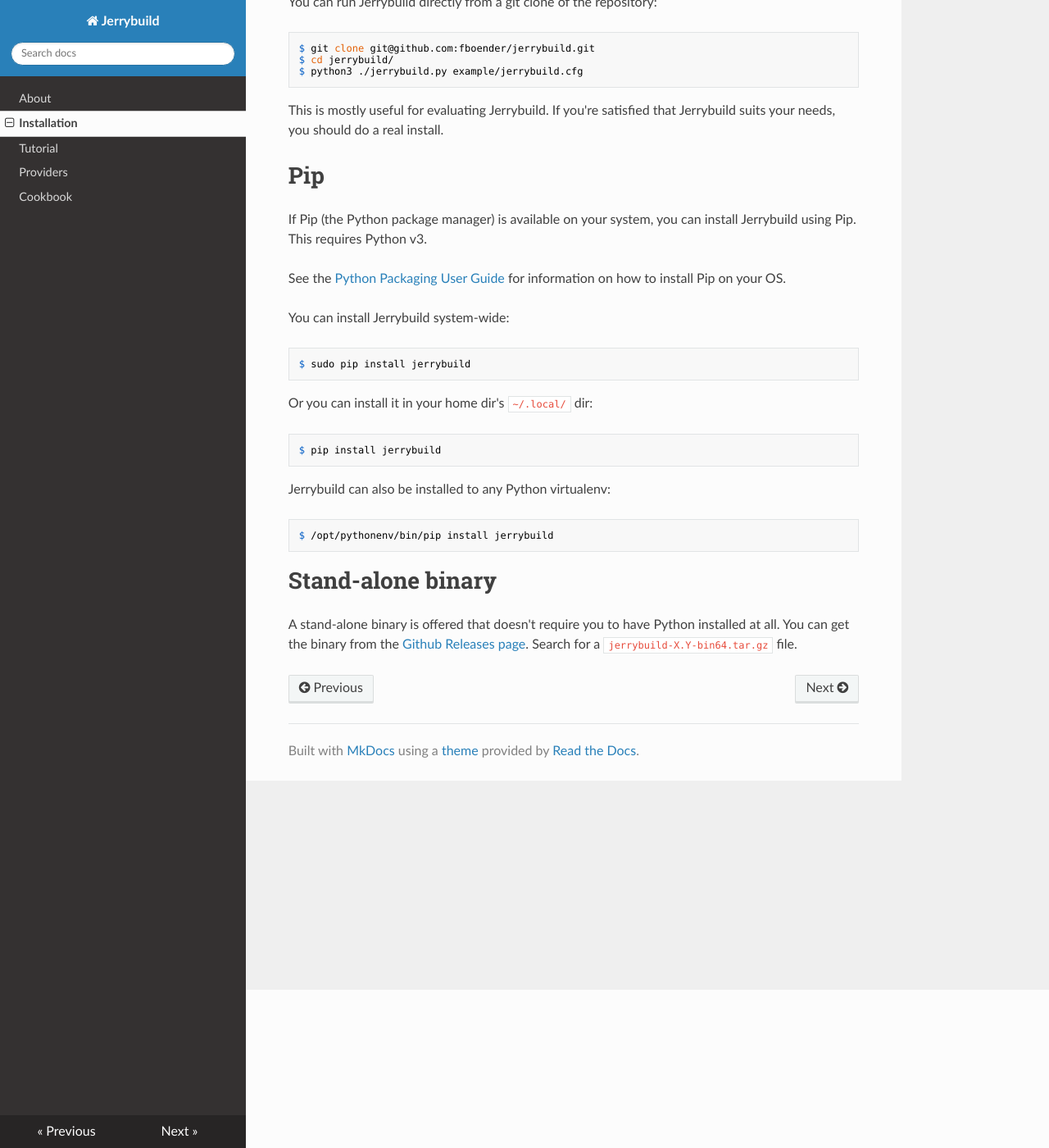
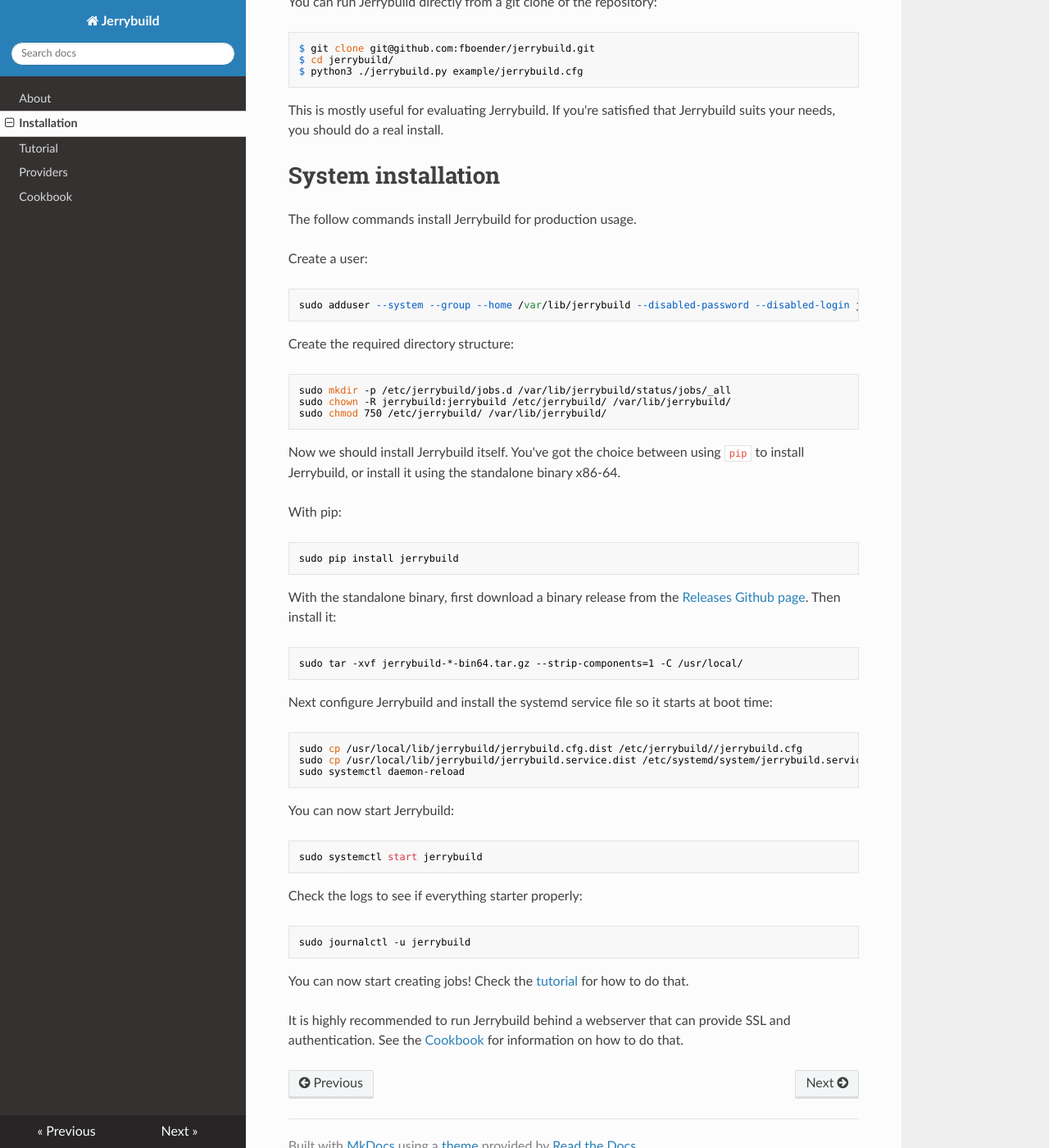
Before and after one commit to fboender/jerrybuild, an MkDocs documentation site: the page built from docs/installation.md, in a window 1280 px wide and 1400 px high, scrolled down 193 px. Shown: the whole window at 82% size. Built offline with MkDocs 1.6.1, drawn with Linux system fonts in a browser that asks for light colours; nearby versions of some CDN libraries.

Commit message:
Update docs

```diff
--- a/docs/installation.md
+++ b/docs/installation.md
@@ -9,30 +9,53 @@
 This is mostly useful for evaluating Jerrybuild. If you're satisfied that
 Jerrybuild suits your needs, you should do a real install.
 
-# Pip
+# System installation
 
-If Pip (the Python package manager) is available on your system, you can
-install Jerrybuild using Pip. This requires Python v3.
+The follow commands install Jerrybuild for production usage.
 
-See the [Python Packaging User
-Guide](https://packaging.python.org/guides/installing-using-linux-tools/#installing-pip-setuptools-wheel-with-linux-package-managers)
-for information on how to install Pip on your OS.
+Create a user:
 
-You can install Jerrybuild system-wide:
+    sudo adduser --system --group --home /var/lib/jerrybuild --disabled-password --disabled-login jerrybuild
 
-    $ sudo pip install jerrybuild
+Create the required directory structure:
 
-Or you can install it in your home dir's `~/.local/` dir:
+    sudo mkdir -p /etc/jerrybuild/jobs.d /var/lib/jerrybuild/status/jobs/_all
+    sudo chown -R jerrybuild:jerrybuild /etc/jerrybuild/ /var/lib/jerrybuild/
+    sudo chmod 750 /etc/jerrybuild/ /var/lib/jerrybuild/
 
-    $ pip install jerrybuild
+Now we should install Jerrybuild itself. You've got the choice between using
+`pip` to install Jerrybuild, or install it using the standalone binary x86-64.
 
-Jerrybuild can also be installed to any Python virtualenv:
+With pip:
 
-    $ /opt/pythonenv/bin/pip install jerrybuild
+    sudo pip install jerrybuild
 
-# Stand-alone binary
+With the standalone binary, first download a binary release from the [Releases
+Github page](https://github.com/fboender/jerrybuild/releases). Then install
+it:
 
-A stand-alone binary is offered that doesn't require you to have Python
-installed at all. You can get the binary from the [Github Releases
-page](https://github.com/fboender/jerrybuild/releases/). Search for a
-`jerrybuild-X.Y-bin64.tar.gz` file.
+    sudo tar -xvf jerrybuild-*-bin64.tar.gz --strip-components=1 -C /usr/local/
+
+Next configure Jerrybuild and install the systemd service file so it starts at
+boot time:
+
+    sudo cp /usr/local/lib/jerrybuild/jerrybuild.cfg.dist /etc/jerrybuild//jerrybuild.cfg
+    sudo cp /usr/local/lib/jerrybuild/jerrybuild.service.dist /etc/systemd/system/jerrybuild.service
+    sudo systemctl daemon-reload
+
+You can now start Jerrybuild:
+
+    sudo systemctl start jerrybuild
+
+Check the logs to see if everything starter properly:
+
+    sudo journalctl -u jerrybuild
+
+You can now start creating jobs! Check the
+[tutorial](https://jerrybuild.readthedocs.io/en/latest/tutorial) for how to do
+that.
+
+It is highly recommended to run Jerrybuild behind a webserver that can provide
+SSL and authentication. See the
+[Cookbook](https://jerrybuild.readthedocs.io/en/latest/cookbook) for
+information on how to do that.
```
Also changed, not shown: README.md (+2 -104 lines), docs/cookbook.md (+3 -0 lines).
